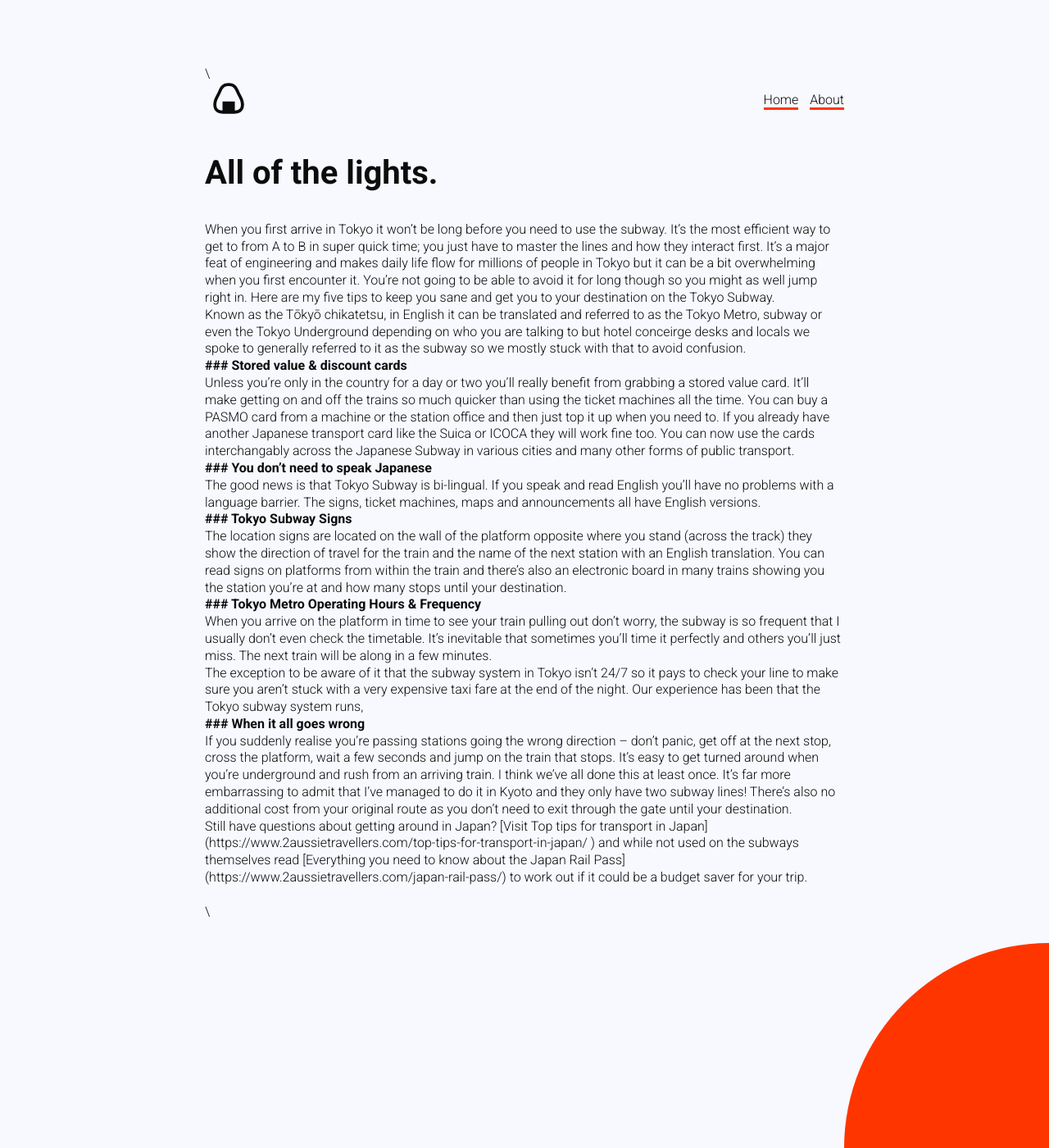
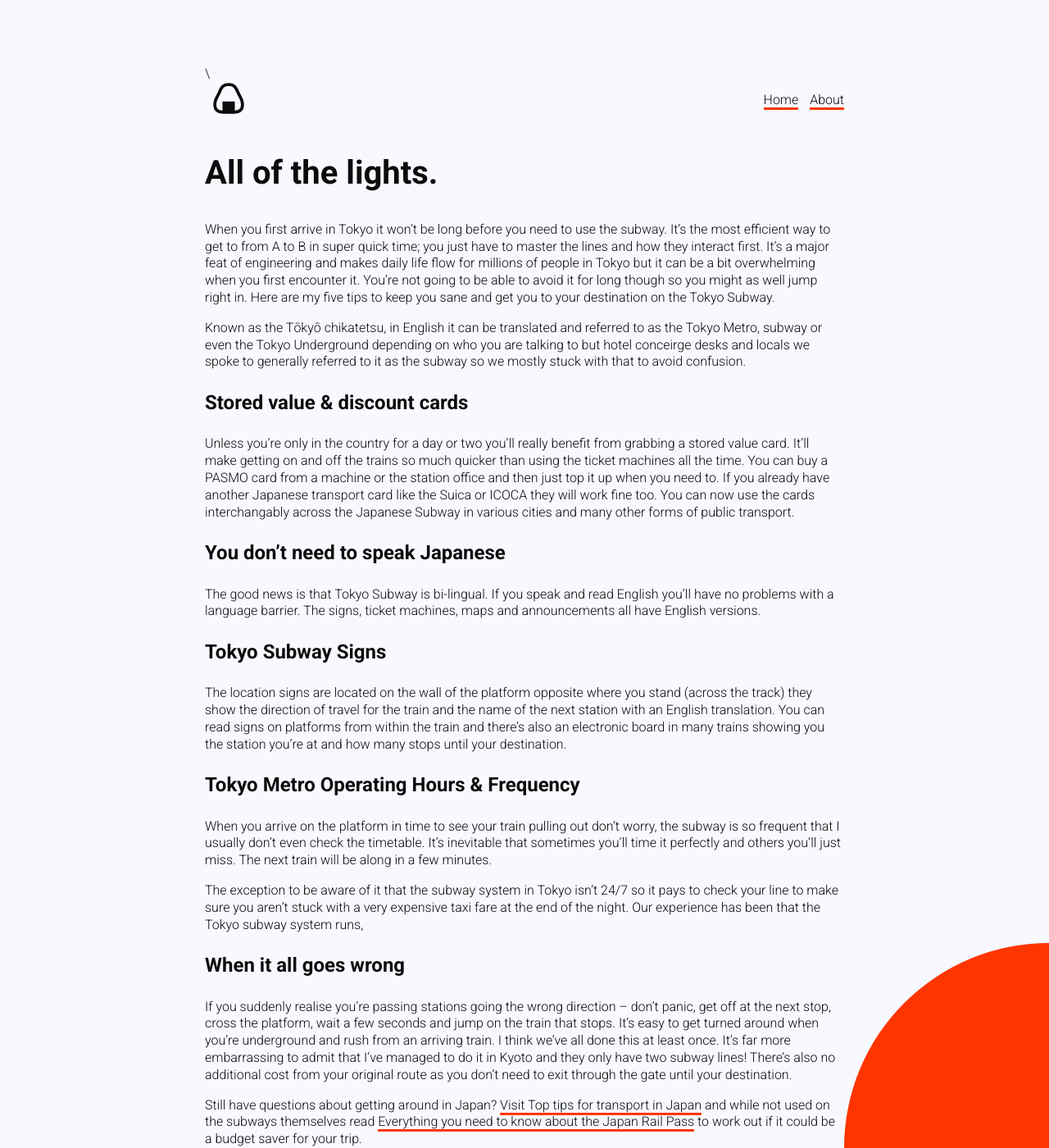
Before and after one commit to lolozhang/september, a Jekyll site: the page built from _posts/2021-09-17-new-post.markdown, in a window 1280 px wide and 1400 px high. Shown: the whole window at 82% size. Built offline with Jekyll 4.4.1, drawn with Linux system fonts in a browser that asks for light colours.

Commit message:
Updated New Post

```diff
--- a/_posts/2021-09-17-new-post.markdown
+++ b/_posts/2021-09-17-new-post.markdown
@@ -5,19 +5,30 @@ excerpt: The nightlife here runs the gamut, from rowdy izakayas and beer bars, t
   red-light entertainment and the infamous Robot Restaurant.
 ---
 
-When you first arrive in Tokyo it won’t be long before you need to use the subway. It’s the most efficient way to get to from A to B in super quick time; you just have to master the lines and how they interact first. It’s a major feat of engineering and makes daily life flow for millions of people in Tokyo but it can be a bit overwhelming when you first encounter it. You’re not going to be able to avoid it for long though so you might as well jump right in. Here are my five tips to keep you sane and get you to your destination on the Tokyo Subway.\
-Known as the Tōkyō chikatetsu, in English it can be translated and referred to as the Tokyo Metro, subway or even the Tokyo Underground depending on who you are talking to but hotel conceirge desks and locals we spoke to generally referred to it as the subway so we mostly stuck with that to avoid confusion.\
-**### Stored value & discount cards**\
-Unless you’re only in the country for a day or two you’ll really benefit from grabbing a stored value card. It’ll make getting on and off the trains so much quicker than using the ticket machines all the time. You can buy a PASMO card from a machine or the station office and then just top it up when you need to. If you already have another Japanese transport card like the Suica or ICOCA they will work fine too. You can now use the cards interchangably across the Japanese Subway in various cities and many other forms of public transport.\
-**### You don’t need to speak Japanese**\
-The good news is that Tokyo Subway is bi-lingual. If you speak and read English you’ll have no problems with a language barrier. The signs, ticket machines, maps and announcements all have English versions.\
-**### Tokyo Subway Signs**\
-The location signs are located on the wall of the platform opposite where you stand (across the track) they show the direction of travel for the train and the name of the next station with an English translation. You can read signs on platforms from within the train and there’s also an electronic board in many trains showing you the station you’re at and how many stops until your destination.\
-**### Tokyo Metro Operating Hours & Frequency**\
-When you arrive on the platform in time to see your train pulling out don’t worry, the subway is so frequent that I usually don’t even check the timetable. It’s inevitable that sometimes you’ll time it perfectly and others you’ll just miss. The next train will be along in a few minutes.\
-The exception to be aware of it that the subway system in Tokyo isn’t 24/7 so it pays to check your line to make sure you aren’t stuck with a very expensive taxi fare at the end of the night. Our experience has been that the Tokyo subway system runs,\
-**### When it all goes wrong**\
-If you suddenly realise you’re passing stations going the wrong direction – don’t panic, get off at the next stop, cross the platform, wait a few seconds and jump on the train that stops. It’s easy to get turned around when you’re underground and rush from an arriving train. I think we’ve all done this at least once. It’s far more embarrassing to admit that I’ve managed to do it in Kyoto and they only have two subway lines! There’s also no additional cost from your original route as you don’t need to exit through the gate until your destination.\
-Still have questions about getting around in Japan? \[Visit Top tips for transport in Japan\](https://www.2aussietravellers.com/top-tips-for-transport-in-japan/ ) and while not used on the subways themselves read \[Everything you need to know about the Japan Rail Pass\](https://www.2aussietravellers.com/japan-rail-pass/) to work out if it could be a budget saver for your trip.\
-\
-\
+When you first arrive in Tokyo it won’t be long before you need to use the subway.  It’s the most efficient way to get to from A to B in super quick time; you just have to master the lines and how they interact first. It’s a major feat of engineering and makes daily life flow for millions of people in Tokyo but it can be a bit overwhelming when you first encounter it.  You’re not going to be able to avoid it for long though so you might as well jump right in.  Here are my five tips to keep you sane and get you to your destination on the Tokyo Subway.
+
+Known as the Tōkyō chikatetsu, in English it can be translated and referred to as the Tokyo Metro, subway or even the Tokyo Underground depending on who you are talking to but hotel conceirge desks and locals we spoke to generally referred to it as the subway so we mostly stuck with that to avoid confusion.
+
+### Stored value & discount cards
+
+Unless you’re only in the country for a day or two you’ll really benefit from grabbing a stored value card.  It’ll make getting on and off the trains so much quicker than using the  ticket machines all the time.  You can buy a PASMO card from a machine or the station office and then just top it up when you need to.  If you already have another Japanese transport card like the Suica or ICOCA they will work fine too.  You can now use the cards interchangably across the Japanese Subway in various cities and many other forms of public transport.
+
+### You don’t need to speak Japanese
+
+The good news is that Tokyo Subway is bi-lingual.  If you speak and read English you’ll have no problems with a language barrier. The signs, ticket machines, maps and announcements all have English versions.
+
+### Tokyo Subway Signs
+
+The location signs are located on the wall of the platform opposite where you stand (across the track) they show the direction of travel for the train and the name of the next station with an English translation.  You can read signs on platforms from within the train and there’s also an electronic board in many trains showing you the station you’re at and how many stops until your destination.
+
+### Tokyo Metro Operating Hours & Frequency
+
+When you arrive on the platform in time to see your train pulling out don’t worry, the subway is so frequent that I usually don’t even check the timetable.  It’s inevitable that sometimes you’ll time it perfectly and others you’ll just miss.  The next train will be along in a few minutes.
+
+The exception to be aware of it that the subway system in Tokyo isn’t 24/7 so it pays to check your line to make sure you aren’t stuck with a very expensive taxi fare at the end of the night.  Our experience has been that the Tokyo subway system runs,
+
+### When it all goes wrong
+
+If you suddenly realise you’re passing stations going the wrong direction – don’t panic, get off at the next stop, cross the platform, wait a few seconds and jump on the train that stops.  It’s easy to get turned around when you’re underground and rush from an arriving train.  I think we’ve all done this at least once.  It’s far more embarrassing to admit that I’ve managed to do it in Kyoto and they only have two subway lines!  There’s also no additional cost from your original route as you don’t need to exit through the gate until your destination.
+
+Still have questions about getting around in Japan? [Visit Top tips for transport in Japan](https://www.2aussietravellers.com/top-tips-for-transport-in-japan/ ) and while not used on the subways themselves read [Everything you need to know about the Japan Rail Pass](https://www.2aussietravellers.com/japan-rail-pass/) to work out if it could be a budget saver for your trip.
```
